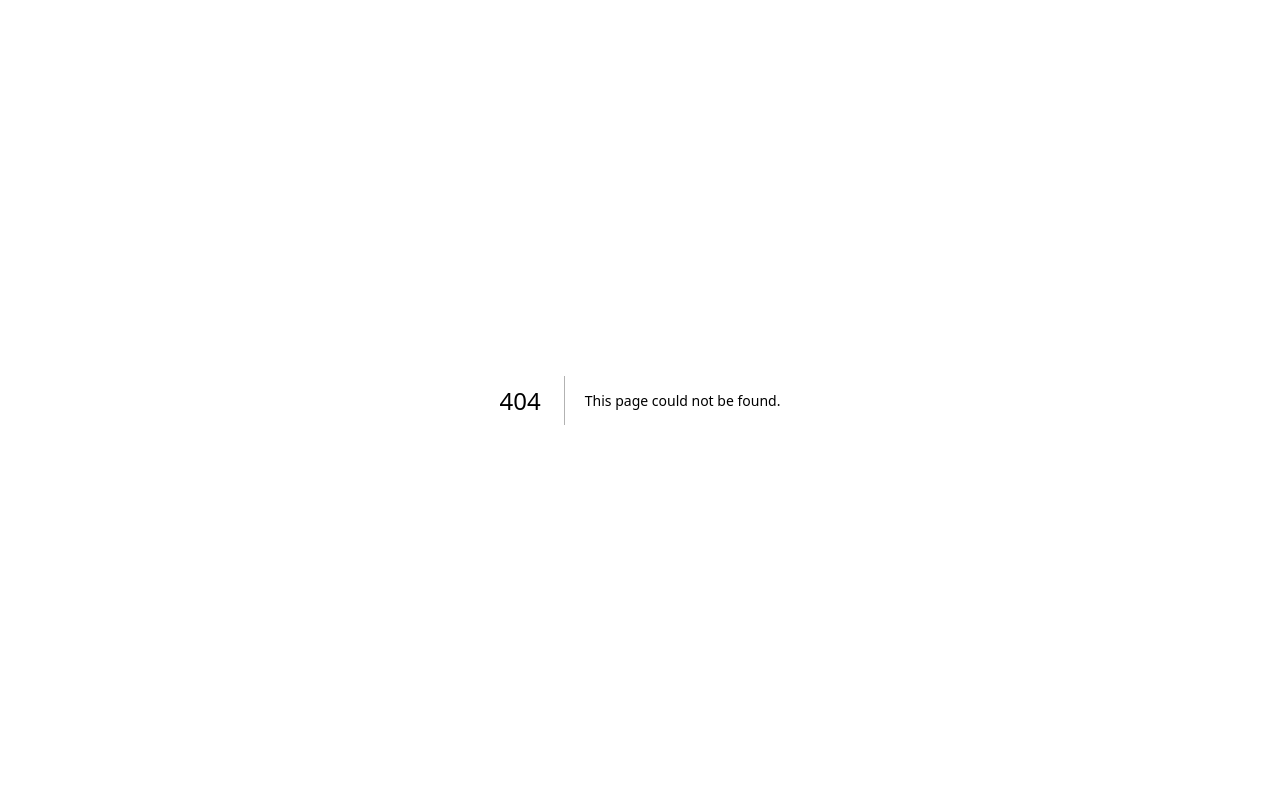
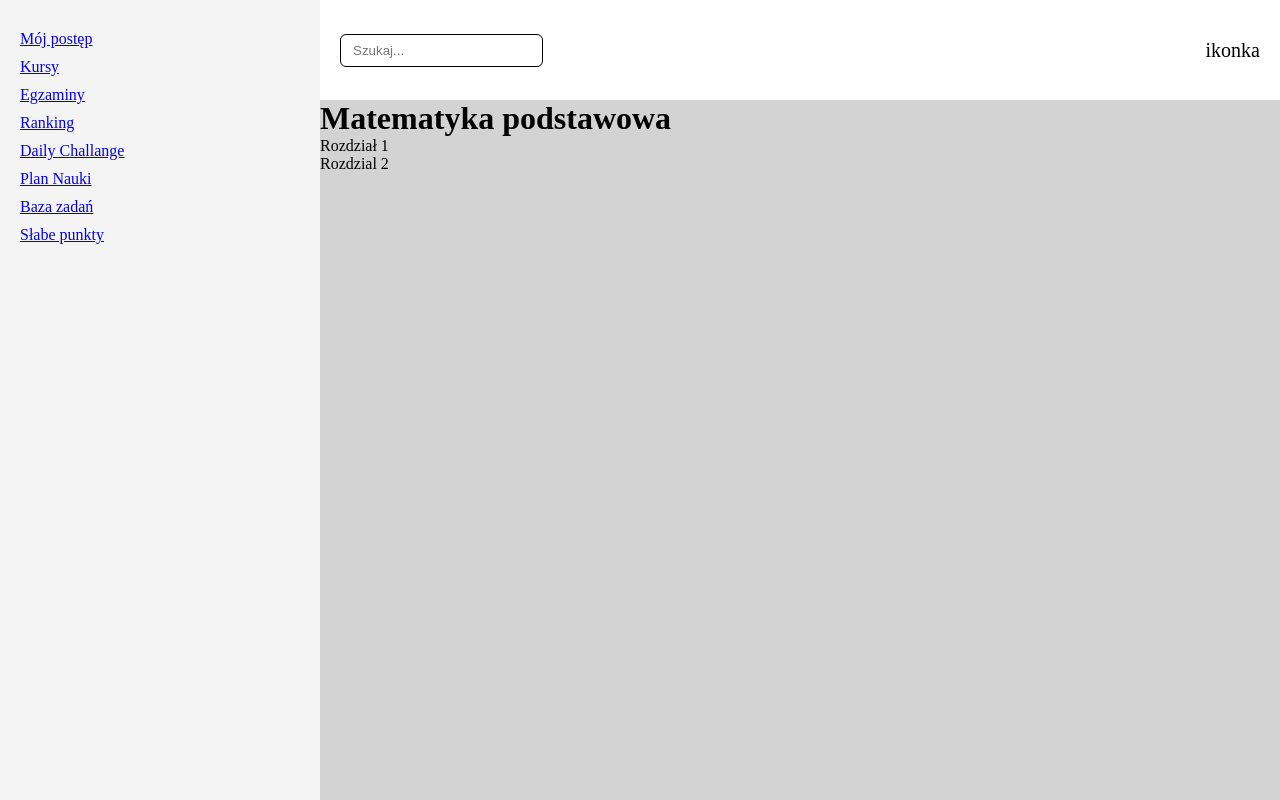
Before and after one commit to PiotruloSzarini/projekt, a Next.js app in the folder matma-kurs/: page /dashboard/kursy/matematyka-podstawowa in a window 1280 px wide. Before the commit this address had no page. Built offline with nearby package versions, Linux system fonts and the light colour scheme.

Commit message:
kurs -> rodzial update

```diff
--- a/matma-kurs/app/dashboard/components/CourseCard/CourseCard.js
+++ b/matma-kurs/app/dashboard/components/CourseCard/CourseCard.js
@@ -1,4 +1,5 @@
 import styles from './CourseCard.module.css';
+import Link from 'next/link';
 
 export default function CourseCard({
     title,
--- /dev/null
+++ b/matma-kurs/app/dashboard/kursy/[slug]/page.js
@@ -0,0 +1,22 @@
+import courses from '@/dane/courses.json';
+import chapters from '@/dane/chapters.json';
+
+export default async function ChapterPage({ params }) {
+    const { slug } = await params;
+
+    const course = courses.find(c => c.slug === slug);
+
+    const courseChapters = chapters.filter(ch => ch.courseSlug === slug);
+
+    return (
+        <div>
+            <h1>{course.title}</h1>
+            <ul>
+                {courseChapters.map(chapter => (
+                    <li key={chapter.chapterId}>{chapter.title}</li>
+                ))}
+            </ul>
+        </div>
+    );
+
+}
--- a/matma-kurs/app/dashboard/kursy/page.module.css
+++ b/matma-kurs/app/dashboard/kursy/page.module.css
@@ -4,3 +4,9 @@
     display: flex;
     flex-direction: column;
 }
+
+.courseLink {
+    display: block;
+    text-decoration: none;
+    color: inherit;
+}
--- /dev/null
+++ b/matma-kurs/dane/chapters.json
@@ -0,0 +1,37 @@
+[
+    {
+        "courseId": 1,
+        "chapterId": 1,
+        "courseSlug": "matematyka-podstawowa",
+        "title": "Rozdział 1",
+        "order": 1
+    },
+    {
+        "courseId": 1,
+        "chapterId": 2,
+        "courseSlug": "matematyka-podstawowa",
+        "title": "Rozdzial 2",
+        "order": 1
+    },
+    {
+        "courseId": 2,
+        "chapterId": 1,
+        "courseSlug": "matematyka-rozszerzona",
+        "title": "Funkcje",
+        "order": 1
+    },
+    {
+        "courseId": 3,
+        "chapterId": 1,
+        "courseSlug": "studia",
+        "title": "Analiza matematyczna",
+        "order": 1
+    },
+    {
+        "courseId": 4,
+        "chapterId": 1,
+        "courseSlug": "egzamin-osmoklasisty",
+        "title": "Działania na liczbach",
+        "order": 1
+    }
+]
--- a/matma-kurs/dane/courses.json
+++ b/matma-kurs/dane/courses.json
@@ -31,7 +31,7 @@
         },
 
         "userState": {
-            "owned": false,
+            "owned": true,
             "progress": 35
         }
     },
```
Also changed, not shown: matma-kurs/app/dashboard/kursy/page.js (+13 -0 lines), matma-kurs/app/dashboard/components/CourseCard/CourseCard.module.css (line endings or trailing spaces), matma-kurs/dane/mock_tasks.json (renamed from matma-kurs/dane/mock_data.json), 1 other file (tests, documents, lock files or other folders).
